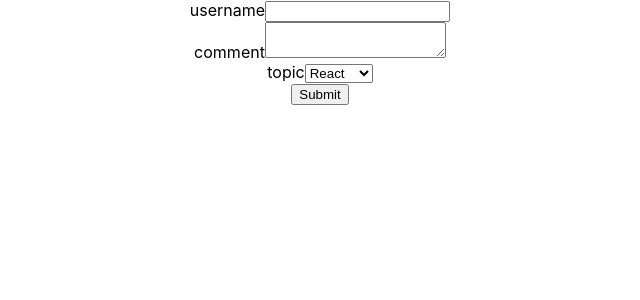
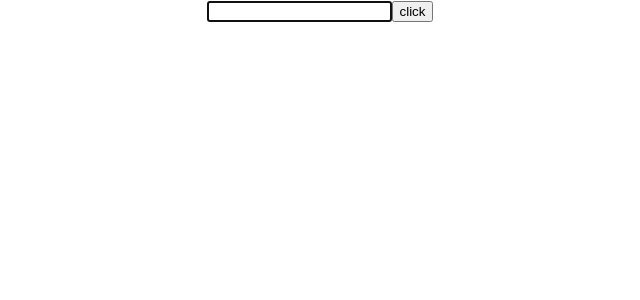
Before and after one commit to thelast7/belajar-react, a React (Create React App) app: page / in a window 1280 px wide. Shown: the top 300 px of the page, without its empty margins (320-960 px from the left). Built offline with nearby package versions, Linux system fonts and the light colour scheme.

Commit message:
belajar ref

```diff
--- a/package.json
+++ b/package.json
@@ -4,9 +4,11 @@
   "private": true,
   "dependencies": {
     "axios": "^0.18.0",
+    "bootstrap": "^4.2.1",
     "react": "^16.7.0",
     "react-dom": "^16.7.0",
-    "react-scripts": "2.1.3"
+    "react-scripts": "2.1.3",
+    "reactstrap": "^7.0.2"
   },
   "scripts": {
     "start": "react-scripts start",
--- a/src/App.js
+++ b/src/App.js
@@ -18,7 +18,8 @@
 // import Condition from './testCondition/Condition'
 // import Perulangan from './testPerulangan/Perulangan'
 // import OrangRendering from './testPerulangan/OrangRendering'
-import InputFrom from './testForm/InputForm'
+// import InputFrom from './testForm/InputForm'
+import Refs from './testRef/Refs'
 
 class App extends Component {
   render() {
@@ -53,7 +54,8 @@
         {/* <Condition /> */}
         {/* <Perulangan /> */}
         {/* <OrangRendering /> */}
-        <InputFrom />
+        {/* <InputFrom /> */}
+        <Refs />
       </div>
     );
   }
--- /dev/null
+++ b/src/testRef/Refs.js
@@ -0,0 +1,27 @@
+import React, { Component } from 'react'
+
+class Refs extends Component {
+    constructor(props) {
+        super(props)
+        this.inputRef = React.createRef()
+    }
+
+    componentDidMount(){
+        this.inputRef.current.focus()
+    }
+
+    clickHandler = () => {
+        alert(this.inputRef.current.value)
+    }
+
+    render() {
+        return (
+            <div>
+                <input type="text" ref={this.inputRef} />
+                <button onClick={this.clickHandler}>click</button>
+            </div>
+        )
+    }
+}
+
+export default Refs
```
Also changed, not shown: 1 other file (tests, documents, lock files or other folders).
